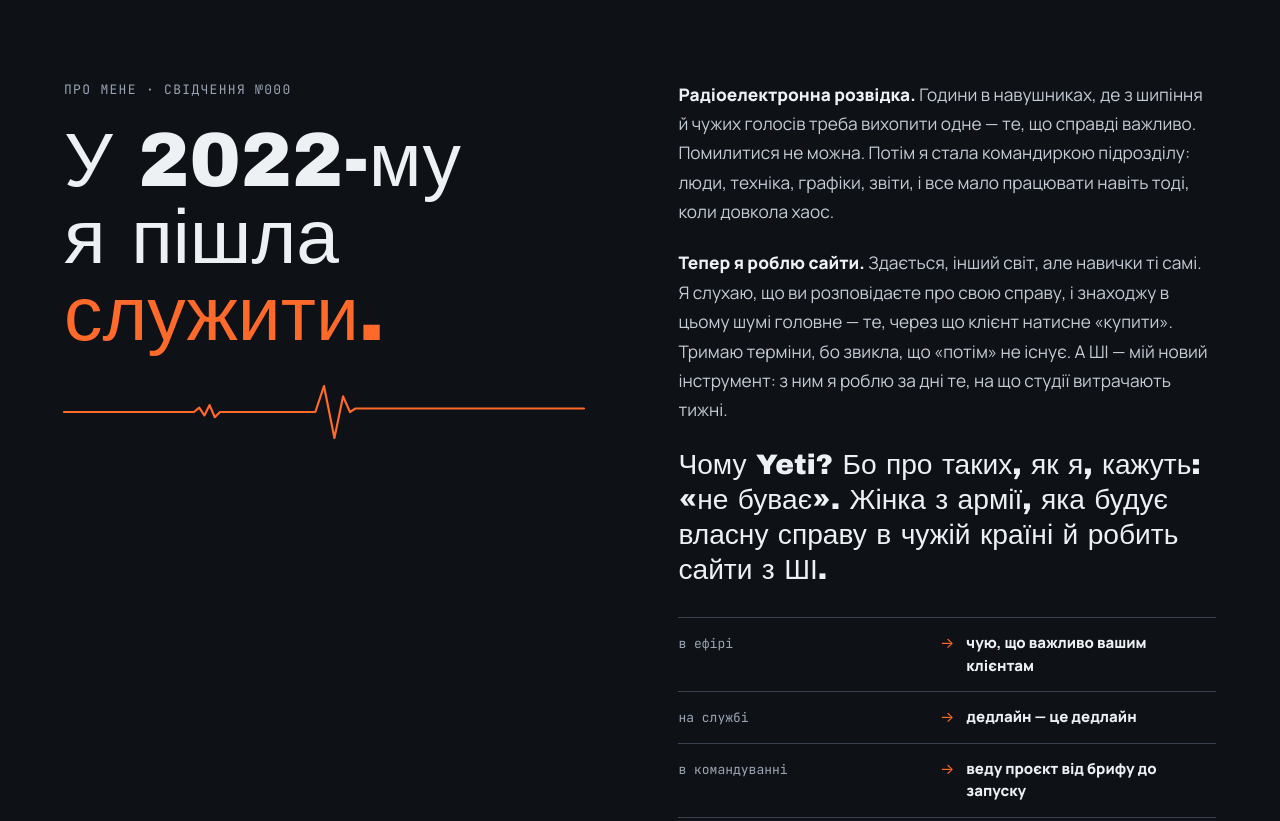
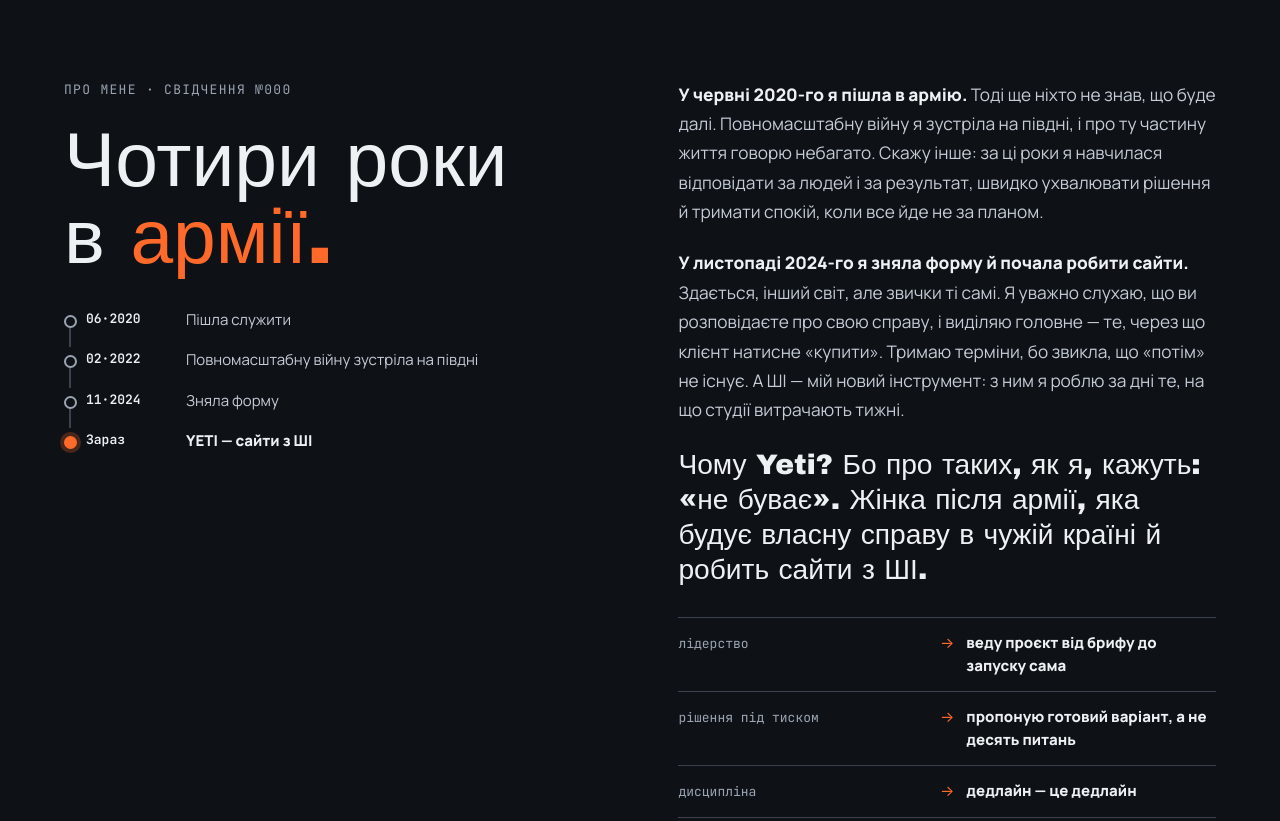
Before and after one commit to mariiaraievska-net/yeti, a plain HTML site: page index.html in a window 1280 px wide. Shown: the part 2080-2901 px from the top of the page. Drawn offline with Linux system fonts and the light colour scheme; animation ran at ten frames a second; a web font is replaced by a local one.

Commit message:
About: service 2020–2024, leadership skills, no operational details
Co-Authored-By: Claude Opus 5.5 <noreply@anthropic.com>
Claude-Session: https://claude.ai/code/session_01RW8DXGvXebdib7WeGxnmWj

```diff
--- a/index.html
+++ b/index.html
@@ -128,9 +128,14 @@ h1,h2{text-wrap:balance}
 /* about */
 .about{display:grid;grid-template-columns:repeat(auto-fit,minmax(min(100%,380px),1fr));gap:clamp(32px,6vw,80px);align-items:start}
 .about-head{display:flex;flex-direction:column;gap:24px;position:sticky;top:96px}
-.signal{width:100%;max-width:520px;height:70px;overflow:visible}
-.signal path{fill:none;stroke:var(--accent);stroke-width:2.5;stroke-linejoin:round;stroke-linecap:round;stroke-dasharray:900;stroke-dashoffset:900;animation:sig 3.2s ease-in-out infinite}
-@keyframes sig{0%{stroke-dashoffset:900}55%,80%{stroke-dashoffset:0}100%{stroke-dashoffset:-900}}
+.timeline{list-style:none;margin:8px 0 0;padding:0;display:grid;gap:0;max-width:460px}
+.timeline li{position:relative;display:grid;grid-template-columns:84px minmax(0,1fr);gap:16px;padding:0 0 18px 22px;font-size:15px;color:var(--frost)}
+.timeline li::before{content:"";position:absolute;left:0;top:6px;width:9px;height:9px;border-radius:50%;background:var(--night);border:2px solid var(--mist)}
+.timeline li::after{content:"";position:absolute;left:5px;top:19px;bottom:2px;width:1.5px;background:var(--line-dark)}
+.timeline li:last-child::after{display:none}
+.timeline li:last-child::before{background:var(--accent);border-color:var(--accent);box-shadow:0 0 0 4px rgba(255,106,43,.25)}
+.timeline b{font-family:var(--f-mono);font-weight:600;font-size:13px;color:var(--snow);font-variant-numeric:tabular-nums}
+.timeline li:last-child span{color:var(--snow);font-weight:800}
 .about-text{display:flex;flex-direction:column;gap:22px;min-width:0}
 .about-text p{margin:0;font-size:clamp(17px,1.35vw,19px);line-height:1.7;color:var(--frost);max-width:36em}
 .about-text p b{color:var(--snow)}
@@ -339,17 +344,22 @@ h1,h2{text-wrap:balance}
   <div class="inner about">
     <div class="about-head">
       <span class="eyebrow">Про мене · свідчення №000</span>
-      <h2 class="h2">У 2022-му<br>я пішла <span class="acc">служити.</span></h2>
-      <svg class="signal" viewBox="0 0 600 70" aria-hidden="true"><path d="M0 35 H150 l6 -5 l6 9 l6 -12 l6 14 l6 -6 H290 l10 -30 l12 60 l10 -48 l8 18 l6 -4 H600"/></svg>
+      <h2 class="h2">Чотири роки<br>в <span class="acc">армії.</span></h2>
+      <ol class="timeline">
+        <li><b>06·2020</b><span>Пішла служити</span></li>
+        <li><b>02·2022</b><span>Повномасштабну війну зустріла на півдні</span></li>
+        <li><b>11·2024</b><span>Зняла форму</span></li>
+        <li><b>Зараз</b><span>YETI — сайти з ШІ</span></li>
+      </ol>
     </div>
     <div class="about-text">
-      <p><b>Радіоелектронна розвідка.</b> Години в навушниках, де з шипіння й чужих голосів треба вихопити одне — те, що справді важливо. Помилитися не можна. Потім я стала командиркою підрозділу: люди, техніка, графіки, звіти, і все мало працювати навіть тоді, коли довкола хаос.</p>
-      <p><b>Тепер я роблю сайти.</b> Здається, інший світ, але навички ті самі. Я слухаю, що ви розповідаєте про свою справу, і знаходжу в цьому шумі головне — те, через що клієнт натисне «купити». Тримаю терміни, бо звикла, що «потім» не існує. А ШІ — мій новий інструмент: з ним я роблю за дні те, на що студії витрачають тижні.</p>
-      <p class="why">Чому Yeti? Бо про таких, як я, кажуть: «не буває». Жінка з армії, яка будує власну справу в чужій країні й робить сайти з ШІ.</p>
+      <p><b>У червні 2020-го я пішла в армію.</b> Тоді ще ніхто не знав, що буде далі. Повномасштабну війну я зустріла на півдні, і про ту частину життя говорю небагато. Скажу інше: за ці роки я навчилася відповідати за людей і за результат, швидко ухвалювати рішення й тримати спокій, коли все йде не за планом.</p>
+      <p><b>У листопаді 2024-го я зняла форму й почала робити сайти.</b> Здається, інший світ, але звички ті самі. Я уважно слухаю, що ви розповідаєте про свою справу, і виділяю головне — те, через що клієнт натисне «купити». Тримаю терміни, бо звикла, що «потім» не існує. А ШІ — мій новий інструмент: з ним я роблю за дні те, на що студії витрачають тижні.</p>
+      <p class="why">Чому Yeti? Бо про таких, як я, кажуть: «не буває». Жінка після армії, яка будує власну справу в чужій країні й робить сайти з ШІ.</p>
       <ul class="skills">
-        <li><span>в ефірі</span><i>→</i><b>чую, що важливо вашим клієнтам</b></li>
-        <li><span>на службі</span><i>→</i><b>дедлайн — це дедлайн</b></li>
-        <li><span>в командуванні</span><i>→</i><b>веду проєкт від брифу до запуску</b></li>
+        <li><span>лідерство</span><i>→</i><b>веду проєкт від брифу до запуску сама</b></li>
+        <li><span>рішення під тиском</span><i>→</i><b>пропоную готовий варіант, а не десять питань</b></li>
+        <li><span>дисципліна</span><i>→</i><b>дедлайн — це дедлайн</b></li>
       </ul>
     </div>
   </div>
```
